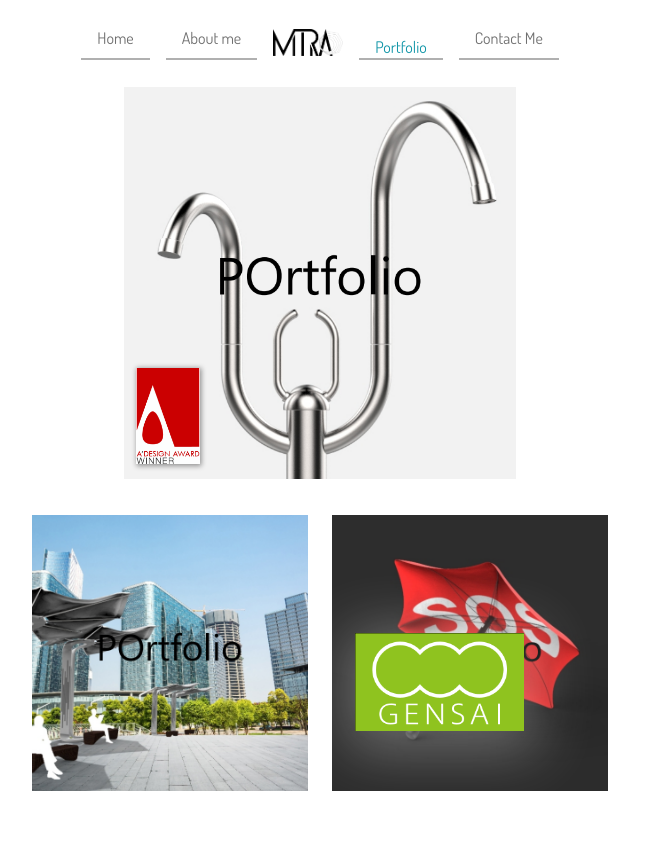
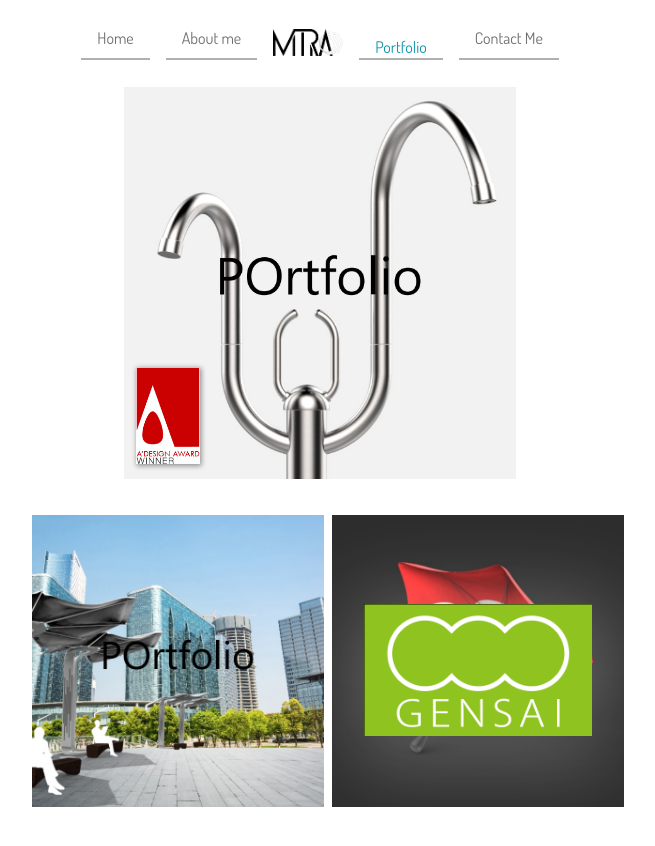
Before and after one commit to SIMMORSAL/Vextra, a Next.js app: page /portfolio in a window 1280 px wide. Shown: the top 846 px of the page, without its empty margins (320-975 px from the left). Built offline with nearby package versions, Linux system fonts and the light colour scheme.

Commit message:
refinements

```diff
--- a/components/PagePortfolio/PortfolioItem.tsx
+++ b/components/PagePortfolio/PortfolioItem.tsx
@@ -47,6 +47,18 @@ export default function PortfolioItem(props: Props) {
   return (
     <div
       css={css`
+        transform: translateY(${beginFadeIn ? 0 : 15}%)
+          //rotate3d(${beginFadeIn ? 2 : 1}, 0, 0, 75deg);
+          rotateX(${beginFadeIn ? 0 : 15}deg) rotateY(${beginFadeIn ? 0 : -20}deg);
+        //rotateY(45deg);
+
+        transition: 700ms ease;
+        transition-property: transform;
+        transition-delay: ${props.index}50ms;
+      `}
+    >
+      <div
+        css={css`
           margin: 16px 8px;
           opacity: ${beginFadeIn ? 1 : 0};
           width: 100%;
@@ -77,12 +89,6 @@ export default function PortfolioItem(props: Props) {
             css={css`
               width: 100%;
               padding: 0 4px;
-            transform: translateY(${beginFadeIn ? 0 : 15}%)
-              rotate3d(${beginFadeIn ? 0 : 1}, 0, 0, 45deg);
-
-            transition: 700ms ease;
-            transition-property: transform;
-            transition-delay: ${props.index}50ms;
             `}
           />
         </div>
@@ -100,8 +106,8 @@ export default function PortfolioItem(props: Props) {
               filter: blur(${fadeInAward ? 0 : 30}px);
 
               transition: 700ms ease;
-            transition-property: opacity, width, filter, padding-bottom, padding-top,
-              padding-left, padding-right, bottom;
+              transition-property: opacity, width, filter, padding-bottom,
+                padding-top, padding-left, padding-right, bottom;
             `}
           >
             <div
@@ -139,5 +145,6 @@ export default function PortfolioItem(props: Props) {
           <></>
         )}
       </div>
+    </div>
   );
 }
--- a/components/PagePortfolio/index.tsx
+++ b/components/PagePortfolio/index.tsx
@@ -38,7 +38,7 @@ export default function PagePortfolio(props: Props) {
         flex-direction: column;
         justify-content: center;
         align-items: center;
-        padding: ${headerHeight}px 24px 20%;
+        padding: ${headerHeight}px 24px 24px;
         opacity: ${fadeOut ? 0 : 1};
         margin-top: ${fadeOut ? 12 : 0}px;
 
--- a/data/local/dataContact.ts
+++ b/data/local/dataContact.ts
@@ -6,7 +6,7 @@ export function getContacts(): ContactGroup[] {
       socialHandle: "mhmitra.mh@gmail.com",
       links: [
         {
-          icon: "fa-regular fa-envelope",
+          icon: "fa-solid fa-envelope",
           href: "mailto: mhmitra.mh@gmail.com",
         },
       ],
--- a/data/local/dataPortfolios.ts
+++ b/data/local/dataPortfolios.ts
@@ -8,6 +8,8 @@ export function getPortfolios(): Portfolio[] {
       backgroundColor: "#011736",
       isBackgroundDark: false,
       image: "/images/portfolio/ab.png",
+      // image:
+      //   "https://th.bing.com/th/id/R.58cc46069f9c1bfec000c83e79721d31?rik=V6%2bwTqIO36Y40g&riu=http%3a%2f%2fwallup.net%2fwp-content%2fuploads%2f2016%2f05%2f24%2f374644-path-landscape-trees.jpg&ehk=4r8HqHCVUOTPA4f19szEL4vOhfNMFE4FPAQUSSsOg%2bA%3d&risl=&pid=ImgRaw&r=0",
       award: "/images/portfolio/a_design_award.gif",
     },
     {
--- a/helpers/StartUpTasks.tsx
+++ b/helpers/StartUpTasks.tsx
@@ -2,16 +2,20 @@ import { getPortfolios } from "../data/local/dataPortfolios";
 import { cacheImage } from "../tools/tools";
 
 export const cacheImages = () => {
-  // getPortfolios().map((v) => {
-  //   v.image &&
-  //     cacheImage(v.image).catch((reason) =>
-  //       console.log(`Image Caching Failed:  ${v.image}\n${reason}`)
-  //     );
-  //   v.award &&
-  //     cacheImage(v.award).catch((reason) =>
-  //       console.log(`Image Caching Failed:  ${v.award}\n${reason}`)
-  //     );
-  // });
+  getPortfolios().map((v) => {
+    v.image &&
+      cacheImage(v.image)
+        .then((value) => {
+          // console.log(`Image Caching Succeeded:  ${value}`);
+        })
+        .catch((reason) =>
+          console.log(`Image Caching Failed:  ${v.image}\n${reason}`)
+        );
+    v.award &&
+      cacheImage(v.award).catch((reason) =>
+        console.log(`Image Caching Failed:  ${v.award}\n${reason}`)
+      );
+  });
   cacheImage(
     "https://avatarairlines.com/wp-content/uploads/2020/05/Female-Placeholder.png"
   ).catch((reason) =>
```
Lines whose indentation alone changed are shown as unchanged.
